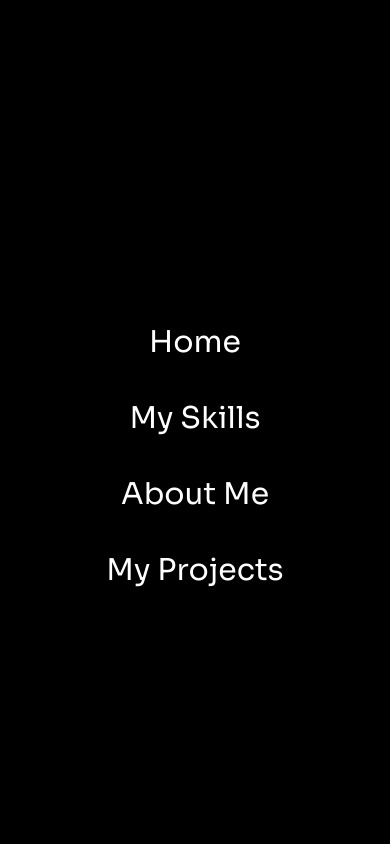
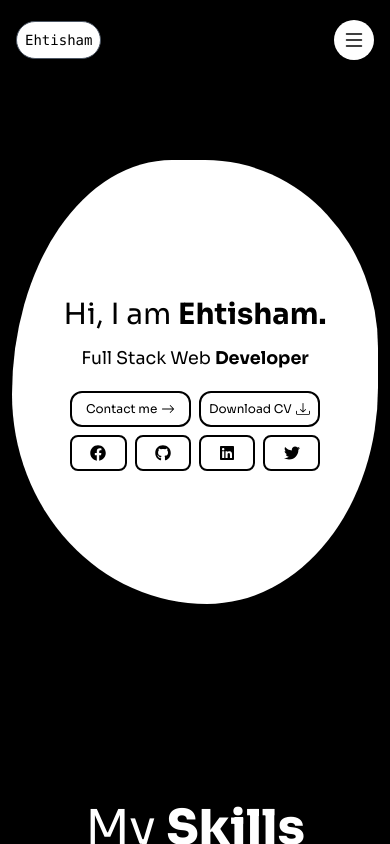
Before and after one commit to ehtishamsh/portfolio, a Next.js app: page / in a window 390 px wide. Shown: the top 844 px of the page. Built offline with nearby package versions, Linux system fonts and the light colour scheme.

Commit message:
add mobile nav

```diff
--- a/app/_components/Header.tsx
+++ b/app/_components/Header.tsx
@@ -7,10 +7,15 @@ import { Reveal } from "./_animation/Reveal";
 import { Reveal2 } from "./_animation/Revel2";
 import useHash from "./utils/Hash";
 import MobileNav from "./utils/MobileNav";
+import { BsList, BsX, BsXLg } from "react-icons/bs";
 function Header() {
   const path = usePathname();
   const hash = useHash();
   const [hidden, setHidden] = useState(false);
+  const [show, setShow] = useState(false);
+  const [button, setButton] = useState(false);
+  const [width, setWidth] = useState(window.innerWidth);
+  const fixedWidth = 768;
   const { scrollY } = useScroll();
 
   useMotionValueEvent(scrollY, "change", (latest) => {
@@ -21,30 +26,27 @@ function Header() {
       setHidden(false);
     }
   });
-
-  const [navWidth, setNavWidth] = useState(window.innerWidth);
-  const [checkWidth, setCheckWidth] = useState(false);
-  const fixedWidth = 800;
-
   useEffect(() => {
     const handleResize = () => {
-      setNavWidth(window.innerWidth);
+      setWidth(window.innerWidth);
     };
-
     window.addEventListener("resize", handleResize);
-
     return () => {
       window.removeEventListener("resize", handleResize);
     };
-  }, []);
+  }, [setWidth]);
+
   useEffect(() => {
-    if (fixedWidth > navWidth) {
-      setCheckWidth(true);
+    if (width < fixedWidth) {
+      setShow(true);
     } else {
-      setCheckWidth(false);
+      setShow(false);
     }
-  }, [navWidth]);
+  }, [width]);
+
   return (
+    <>
+      {!show ? (
         <motion.header
           variants={{
             visible: {
@@ -56,9 +58,8 @@ function Header() {
           }}
           animate={hidden ? "hidden" : "visible"}
           transition={{ duration: 0.3, ease: "easeInOut" }}
-      className={`bg-transparent  flex justify-center items-center py-6 px-11 max-sm:px-2 fixed top-0 right-0 left-0 z-50`}
+          className={`bg-transparent lex justify-center items-center py-6 px-11 max-sm:px-2 fixed top-0 right-0 left-0 z-50`}
         >
-      {!checkWidth ? (
           <Reveal2 width="100%">
             <nav className="border border-gray-400 bg-black/65 backdrop-blur-sm rounded-3xl  text-gray-950 flex items-center w-3/5 max-sm:w-full transition-all duration-500">
               <Link
@@ -111,10 +112,22 @@ function Header() {
               </Link>
             </nav>
           </Reveal2>
+        </motion.header>
       ) : (
-        <MobileNav />
+        <motion.header className="bg-transparent backdrop-blur-sm py-5  px-4 top-0 w-full left-0 fixed flex z-[999] justify-between items-center">
+          <div className="rounded-3xl bg-white p-2 border border-gray-600">
+            <h1 className="text-black text-sm font-mono">Ehtisham</h1>
+          </div>
+          <motion.button
+            onClick={() => setButton((prev) => !prev)}
+            className=" rounded-full text-2xl active:scale-[1.2] transition-all duration-200 bg-white p-2 z-[999999]"
+          >
+            {!button ? <BsList /> : <BsXLg />}
+          </motion.button>
+          <MobileNav button={button} />
+        </motion.header>
       )}
-    </motion.header>
+    </>
   );
 }
 
--- a/app/_components/Projects.tsx
+++ b/app/_components/Projects.tsx
@@ -29,10 +29,10 @@ function Projects() {
           <h1 className="text-4xl font-bold">01</h1>
           <h1 className="text-3xl font-bold">Crypto Screener Application</h1>
           <p className="text-base text-gray-700">
-            I'm Evren Shah Lorem Ipsum is simply dummy text of the printing and
-            typesetting industry. Lorem Ipsum has been the industry's standard
-            dummy text ever since the 1500s, when an unknown printer took a
-            galley of type and scrambled it to specimen book.
+            {`      I'm Evren Shah Lorem Ipsum is simply dummy text of the printing and
+              typesetting industry. Lorem Ipsum has been the industry's standard
+              dummy text ever since the 1500s, when an unknown printer took a
+              galley of type and scrambled it to specimen book.`}
           </p>
         </div>
       </div>
@@ -44,10 +44,10 @@ function Projects() {
           <h1 className="text-4xl font-bold">01</h1>
           <h1 className="text-3xl font-bold">Crypto Screener Application</h1>
           <p className="text-base text-gray-700">
-            I'm Evren Shah Lorem Ipsum is simply dummy text of the printing and
+            {`   I'm Evren Shah Lorem Ipsum is simply dummy text of the printing and
             typesetting industry. Lorem Ipsum has been the industry's standard
             dummy text ever since the 1500s, when an unknown printer took a
-            galley of type and scrambled it to specimen book.
+            galley of type and scrambled it to specimen book.`}
           </p>
         </div>
       </div>
--- a/app/_components/_animation/Preloader.tsx
+++ b/app/_components/_animation/Preloader.tsx
@@ -9,7 +9,7 @@ const Preloader: React.FC = () => {
       initial={{ opacity: 1, y: 0 }}
       animate={{ opacity: 0, y: "-100vh" }}
       exit={{ display: "none", y: "-100vh" }}
-      transition={{ duration: 2.5, delay: 3 }}
+      transition={{ delay: 3, ease: "easeInOut", duration: 4 }}
       className="fixed top-0 left-0 w-full h-full flex items-center justify-center z-[99999] bg-black text-white"
     >
       <Lottie animationData={Hi} loop={false} />
--- /dev/null
+++ b/app/_components/layout.tsx
@@ -0,0 +1,30 @@
+"use client";
+import React, { useEffect, useState } from "react";
+import Header from "./Header";
+import Preloader from "./_animation/Preloader";
+
+function Masterlayout({ children }: { children: React.ReactNode }) {
+  const [isLoading, setIsLoading] = useState<boolean>(true);
+
+  useEffect(() => {
+    const timer = setTimeout(() => {
+      setIsLoading(false);
+    }, 4300);
+
+    return () => clearTimeout(timer);
+  }, []);
+  return (
+    <>
+      {!isLoading ? (
+        <>
+          <Header />
+          {children}
+        </>
+      ) : (
+        <Preloader />
+      )}
+    </>
+  );
+}
+
+export default Masterlayout;
--- a/app/_components/utils/MobileNav.tsx
+++ b/app/_components/utils/MobileNav.tsx
@@ -2,31 +2,54 @@
 import React from "react";
 import { motion } from "framer-motion";
 import Link from "next/link";
-function MobileNav() {
+function MobileNav({ button }: { button: boolean }) {
   return (
-    <motion.div className="w-full flex justify-center items-center sticky top-0 left-0 h-screen bg-black text-white z-[99999]">
-      <motion.div className="flex flex-col justify-center items-center gap-10">
+    <motion.div
+      variants={{
+        hidden: { opacity: 0, x: "100%" },
+        visible: { opacity: 1, x: "0%" },
+      }}
+      animate={button ? "visible" : "hidden"}
+      transition={{
+        type: "spring",
+        stiffness: 500,
+        damping: 30,
+        delay: 0.2,
+      }}
+      className="w-full flex justify-center  items-center  fixed top-0 left-0 h-screen text-white z-[99]"
+      style={{
+        background: "url('duck.jpg')",
+        backgroundSize: "cover",
+        backgroundRepeat: "no-repeat",
+        objectFit: "contain",
+        backgroundAttachment: "fixed",
+        backgroundPosition: "center",
+      }}
+    >
+      <motion.div
+        className={`flex flex-col justify-center items-start w-full px-16 gap-10`}
+      >
         <Link
           href={"/"}
-          className="text-3xl bold hover:text-gray-200 active:text-gray-400 transition-all duration-300"
+          className="text-4xl font-extrabold underline-offset-4 underline hover:text-gray-200 active:text-gray-400 transition-all duration-300"
         >
           Home
         </Link>
         <Link
           href={"/"}
-          className="text-3xl bold hover:text-gray-200 active:text-gray-400 transition-all duration-300"
+          className="text-4xl font-extrabold underline-offset-4 underline hover:text-gray-200 active:text-gray-400 transition-all duration-300"
         >
           My Skills
         </Link>
         <Link
           href={"/"}
-          className="text-3xl bold hover:text-gray-200 active:text-gray-400 transition-all duration-300"
+          className="text-4xl font-extrabold underline-offset-4 underline hover:text-gray-200 active:text-gray-400 transition-all duration-300"
         >
           About Me
         </Link>
         <Link
           href={"/"}
-          className="text-3xl bold hover:text-gray-200 active:text-gray-400 transition-all duration-300"
+          className="text-4xl font-extrabold underline-offset-4 underline hover:text-gray-200 active:text-gray-400 transition-all duration-300"
         >
           My Projects
         </Link>
--- a/app/globals.css
+++ b/app/globals.css
@@ -1,6 +1,24 @@
 @tailwind base;
 @tailwind components;
 @tailwind utilities;
+
+/* Blob media queary */
+
+@media not all and (max-height: 1350px) {
+  .blob {
+    width: 100% !important;
+    height: 80% !important;
+  }
+  .cursor {
+    display: none;
+  }
+  .name {
+    font-size: 64px !important;
+  }
+  .prof {
+    font-size: 36px !important;
+  }
+}
 
 /* Styles for the entire scrollbar */
 ::-webkit-scrollbar {
--- a/app/layout.tsx
+++ b/app/layout.tsx
@@ -1,8 +1,9 @@
 import type { Metadata } from "next";
 import { Sora } from "next/font/google";
 import "./globals.css";
-import Header from "./_components/Header";
+
 import Cursor from "./_components/Cursor";
+import Masterlayout from "./_components/layout";
 
 const sora = Sora({ subsets: ["latin"] });
 
@@ -22,8 +23,7 @@ export default function RootLayout({
       className="bg-black !scroll-smooth cursor-none scroll-pt-2 select-none "
     >
       <body className={sora.className}>
-        <Header />
-        {children}
+        <Masterlayout {...{ children }} />
         <Cursor />
       </body>
     </html>
--- a/app/page.tsx
+++ b/app/page.tsx
@@ -1,27 +1,12 @@
-"use client";
-import React, { useEffect, useState } from "react";
+import React from "react";
 import AboutMe from "./_components/AboutMe";
 import HeroSection from "./_components/HeroSection";
 import MySkills from "./_components/MySkills";
 import { PageWrapper } from "./pageWrapper";
-import Preloader from "./_components/_animation/Preloader";
 import Projects from "./_components/Projects";
 
 export default function Home() {
-  const [isLoading, setIsLoading] = useState(true);
-
-  useEffect(() => {
-    const timer = setTimeout(() => {
-      setIsLoading(false);
-    }, 4300);
-
-    return () => clearTimeout(timer);
-  }, []);
   return (
-    <>
-      {isLoading ? (
-        <Preloader />
-      ) : (
     <div className="relative">
       <PageWrapper>
         <HeroSection />
@@ -30,7 +15,5 @@ export default function Home() {
       <AboutMe />
       <Projects />
     </div>
-      )}
-    </>
   );
 }
```
Also changed, not shown: app/_components/HeroSection.tsx (+4 -4 lines), public/duck.jpg (added). Lines whose indentation alone changed are shown as unchanged.
